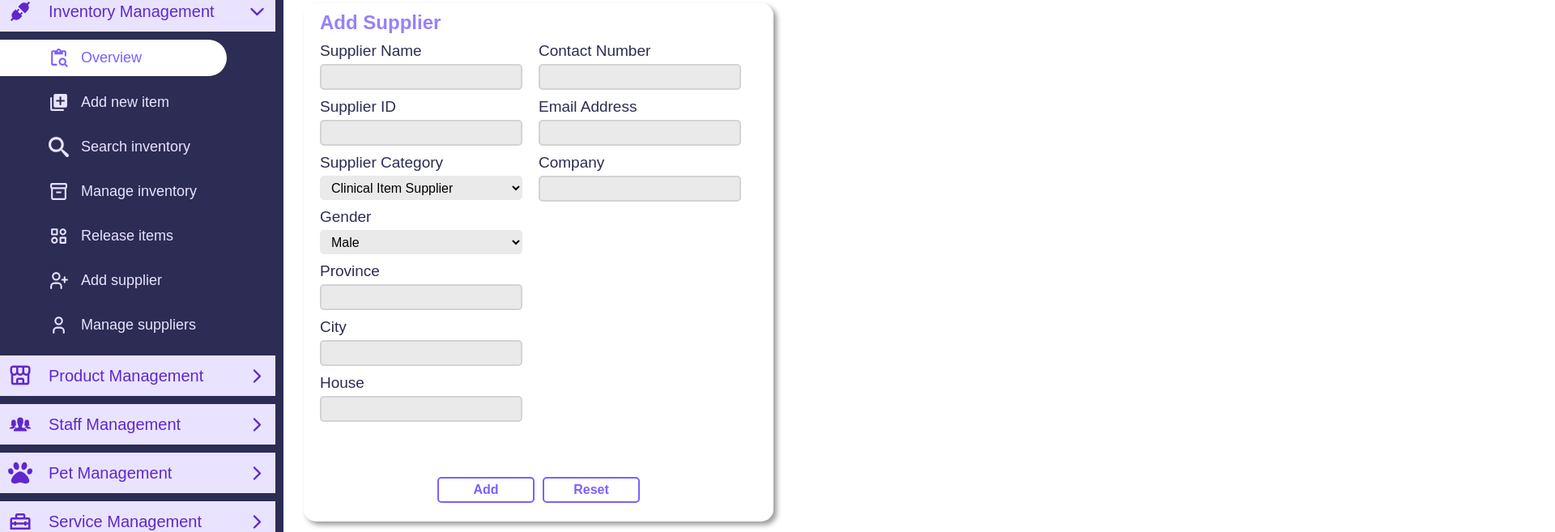
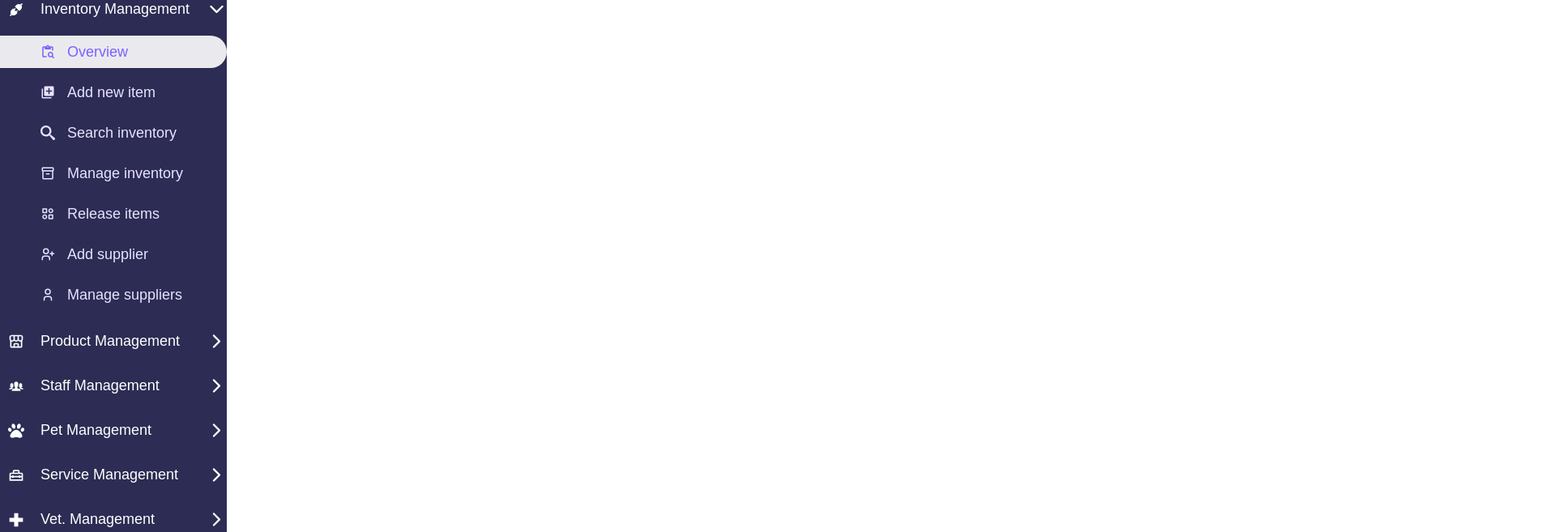
Before and after one commit to IT21189630/Dashboard, a React (Create React App) app: page /component-6 in a window 1280 px wide. Shown: the part 101-758 px from the top of the page at 81% size, 1920 px wide, since content can reach past the window. Built offline with nearby package versions, Linux system fonts and the light colour scheme.

Commit message:
bug fixed and responsive issues

```diff
--- a/package.json
+++ b/package.json
@@ -3,6 +3,7 @@
   "version": "0.1.0",
   "private": true,
   "dependencies": {
+    "@mui/material": "^5.11.16",
     "@mui/x-data-grid": "^6.0.4",
     "@testing-library/jest-dom": "^5.16.5",
     "@testing-library/react": "^13.4.0",
--- a/src/App.css
+++ b/src/App.css
@@ -6,9 +6,8 @@
 
 .container{
     display: flex;
-    justify-content: center;
+    justify-content: flex-start;
     align-items: center;
-    flex-wrap: wrap;
     height: 100vh;
 }
 
--- a/src/components/dl-components/AddSupplier.js
+++ b/src/components/dl-components/AddSupplier.js
@@ -7,104 +7,7 @@ function AddSupplier() {
   const [suppliers , setSuppliers] = useState(supplier)
 
   return (
-    <div className='main-container-add-supplier'>
-      <form className="add-supplier-form-container">
-        <div className="form-heading-add-supplier">
-          Add Supplier
-        </div>
-        {/* this is the first column */}
-        <div className="form-column-add-supplier">
-          {/* supplier Name */}
-            <div className="input-set">
-              <label className="label-style">Supplier Name</label>
-              <input type="text" className="input-field-style" />
-            </div>
-            {/* supplier ID */}
-            <div className="input-set">
-              <label className="label-style">Supplier ID</label>
-              <input type="text" className="input-field-style" />
-            </div>
-            {/* item category */}
-            <div className="input-set">
-              <label className="label-style">Supplier Category</label>
-              <select className="dropdown-style">
-                  <option value="Clinical Item">Clinical Item Supplier</option>
-                  <option value="Pet Essential">Pet Item Supplier</option>
-              </select>
-            </div>
-            {/* item category */}
-            <div className="input-set">
-              <label className="label-style">Gender</label>
-              <select className="dropdown-style">
-                  <option value="Male">Male</option>
-                  <option value="Female">Female</option>
-              </select>
-            </div>
-            {/* address*/}
-            <div className="input-set">
-              <label className="label-style">Province</label>
-              <input type="text" className="input-field-style" />
-            </div>
-
-            <div className="input-set">
-              <label className="label-style">City</label>
-              <input type="text" className="input-field-style" />
-            </div>
-
-            <div className="input-set">
-              <label className="label-style">House</label>
-              <input type="text" className="input-field-style" />
-            </div>
-        </div>
-        {/* this is the second column */}
-        <div className="form-column-add-supplier">
-            {/* contact number */}
-            <div className="input-set">
-              <label className="label-style">Contact Number</label>
-              <input type="text" className="input-field-style" />
-            </div>
-            {/* email address */}
-            <div className="input-set">
-              <label className="label-style">Email Address</label>
-              <input type="text" className="input-field-style" />
-            </div>
-            {/* organization */}
-            <div className="input-set">
-              <label className="label-style">Company</label>
-              <input type="text" className="input-field-style" />
-            </div>
-        </div>
-        <div className="add-supplier-btn-container">
-              <button className="add" type='submit'>Add</button>
-              <button className="reset" type='reset'>Reset</button>
-        </div>
-      </form>
-
-      {/* <div className="container">
-      <div className="recently-added-suppliers">Recently added suppliers</div>
-      <div className="supplier-details-data-reader">
-          {
-            suppliers.map((person)=> {
-              const {id , supplierName , supplierID , category , gender , province , city , house , phone , email , organization , regDate} = person
-              return (
-                <div className="singleSupplierDetails" key={id}>
-                    <div><span>Name:</span>{supplierName}</div>
-                    <div><span>ID:</span>{supplierID}</div>
-                    <div><span>Category:</span>{category}</div>
-                    <div><span>Gender:</span>{gender}</div>
-                    <div><span>Address:</span>{house},{city},{province}</div>
-                    <div><span>Phone:</span>{phone}</div>
-                    <div><span>Name:</span>{email}</div>
-                    <div><span>Name:</span>{organization}</div>
-                    <div><span>Name:</span>{regDate}</div>
-                </div>
-              )
-            })
-          }
-      </div>
-      </div> */}
-
-    </div>
+    <div></div>
   )
 }
 
--- a/src/components/dl-components/OverviewComponent.js
+++ b/src/components/dl-components/OverviewComponent.js
@@ -41,6 +41,10 @@ function OverviewComponent() {
             </div>
         </div>
 
+        <div className="chart-container">
+
+        </div>
+
         {/* Runnnig on short displayer */}
         <div className="row-heading">Limited Availability Items</div>
         <div className="second-row-container">
--- a/src/pages/productList/ProductList.js
+++ b/src/pages/productList/ProductList.js
@@ -3,6 +3,7 @@ import { DataGrid } from "@mui/x-data-grid";
 import { productRows } from "../../dummyData";
 import { Link } from "react-router-dom";
 import { useState } from "react";
+import {Box} from '@mui/material'
 
 export default function ProductList() {
   const [data, setData] = useState(productRows);
@@ -69,6 +70,7 @@ export default function ProductList() {
 
   return (
     <div className="userList">
+      <Box height="90vh">
       <DataGrid
         className="customDataGrid"
         rows={data}
@@ -77,6 +79,7 @@ export default function ProductList() {
         checkboxSelection
         getRowClassName={() => "grid-cell"}
       />
+      </Box>
     </div>
   );
 }
--- a/src/sass/add-item.scss
+++ b/src/sass/add-item.scss
@@ -12,7 +12,7 @@ $fontfam-1: 'Poppins', sans-serif;
     display: grid;
     grid-template-columns: 580px 130px;
     position: relative;
-    width: auto;
+    width: 70vh;
     height: 710px;
     margin: 5px;
 }
--- a/src/sass/add-supplier.scss
+++ b/src/sass/add-supplier.scss
@@ -14,207 +14,3 @@ $secondary-color-purple4: #E9E3FF;
 
 // fonts
 $fontfam-1: 'Poppins', sans-serif;
-
-.main-container-add-supplier {
-    display: grid;
-    grid-template-columns: 580px 130px;
-    position: relative;
-    width: auto;
-    height: 710px;
-    margin: 5px;
-}
-
-.form-heading-add-supplier {
-    width: 100%;
-    font-size: 24px;
-    color: $secondary-color-purple3;
-    font-weight: 600;
-}
-
-.form-column-add-supplier {
-    height: 550px;
-}
-
-.add-supplier-form-container {
-    width: 580px;
-    height: 640px;
-    flex-wrap: wrap;
-    padding: 10px 20px;
-    margin: 20px;
-    display: flex;
-    justify-content: center;
-    align-items: flex-start;
-    background-color: white;
-    border-radius: 15px;
-    box-shadow: 4px 4px 6px rgba($color: #000000, $alpha: .4);
-}
-
-.input-set {
-    margin: 10px 20px 0 0;
-    display: flex;
-    flex-direction: column;
-    justify-content: center;
-    align-items: flex-start;
-    font-size: 17px;
-}
-
-.input-field-style {
-    width: 250px;
-    border: transparent;
-    background-color: #eaeaea;
-    padding: 5px 0px 5px 10px;
-    border-radius: 5px;
-    color: #2C2C54;
-    font-size: 16px;
-    border: 2px solid lightgray;
-}
-
-.input-field-style:focus {
-    outline: 2px solid $secondary-color-purple3;
-    border: 2px solid transparent;
-}
-
-.label-style {
-    font-size: 19px;
-    color: #2C2C54;
-    margin-bottom: 5px;
-}
-
-.dropdown-style {
-    width: 250px;
-    height: 30px;
-    border: transparent;
-    background-color: #eaeaea;
-    padding-left: 10px;
-    border-radius: 5px;
-    font-size: 16px;
-}
-
-.dropdown-style:focus {
-    outline: 2px solid $secondary-color-purple3;
-}
-
-.textarea-style {
-    width: 250px;
-    height: 80px;
-    border: transparent;
-    background-color: #eaeaea;
-    padding: 5px 10px 5px 10px;
-    border-radius: 5px;
-    color: #2C2C54;
-    font-size: 16px;
-    font-family: $fontfam-1;
-    resize: none;
-    overflow-y: scroll;
-    overflow-x: none;
-}
-
-.textarea-style::-webkit-scrollbar {
-    width: 0.2em;
-}
-
-.textarea-style::-webkit-scrollbar-track {
-    background-color: #f1f1f1;
-}
-
-.textarea-style::-webkit-scrollbar-thumb {
-    background-color: $secondary-color-purple3;
-    border-radius: 0.2em;
-}
-
-.textarea-style:focus {
-    outline: 2px solid $secondary-color-purple3;
-}
-
-.input-file-style {
-    width: 250px;
-    border: transparent;
-    background-color: #eaeaea;
-    padding: 5px 0px 5px 10px;
-    border-radius: 5px;
-    color: #2C2C54;
-    font-size: 16px;
-}
-
-.add-supplier-btn-container {
-    display: flex;
-    justify-content: space-evenly;
-    align-items: center;
-    width: 50%;
-    transform: translateY(-20px);
-    margin-bottom: 10px;
-    height: 70px;
-}
-
-.add,
-.reset {
-    width: 120px;
-    padding: 5px 20px;
-    margin: 0px 0px 5px 0px;
-    background-color: transparent;
-    font-size: 16px;
-    border-radius: 5px;
-    font-weight: bolder;
-    border: 2px solid $secondary-color-purple1;
-    color: $secondary-color-purple1;
-    transition: .2s;
-}
-
-.add:hover,
-.reset:hover {
-    background-color: $secondary-color-purple1;
-    color: white;
-    cursor: pointer;
-}
-
-// recent add items reader goes here
-.supplier-details-data-reader {
-    display: flex;
-    flex-direction: column;
-    margin: 0px 0px 0px 30px;
-    width: 480px;
-    height: 600px;
-    overflow-y: scroll;
-    overflow-x: hidden;
-}
-
-.recently-added-suppliers {
-    margin-top: 20px;
-    text-align: center;
-    width: 500px;
-    font-size: 20px;
-    color: $secondary-color-purple2;
-}
-
-.container {
-    width: 100%;
-    display: flex;
-    flex-direction: column;
-}
-
-.supplier-details-data-reader::-webkit-scrollbar{
-    width: 0.4em;
-}
-
-.supplier-details-data-reader::-webkit-scrollbar-track{
-    background-color: #f1f1f1;
-    border-radius: 0.4em;
-
-}
-
-.supplier-details-data-reader::-webkit-scrollbar-thumb{
-    background-color: $secondary-color-purple3;
-    border-radius: 0.4em;
-}
-
-
-.singleSupplierDetails{
-    background-color: white;
-    box-shadow: 4px 4px 7px rgba($color: #000000, $alpha: .4);
-    display: flex;
-    border-radius: 12px;
-    flex-direction: column;
-    justify-content: center;
-    padding: 10px;
-    margin: 5px;
-}
--- a/src/sass/dl-actionbar.scss
+++ b/src/sass/dl-actionbar.scss
@@ -11,21 +11,17 @@ $secondary-color-purple4: #E9E3FF;
 }
 
 // media queries for adjust the action section
-@media only screen and (max-width: 1200px) {
+@media only screen and (min-width: 1200px) {
     .actionbar-container {
-        width: 800px;
+        width: 1640px;
     }
 }
 
-@media only screen and (min-width: 1200px) {
-    .actionbar-container {
-        width: 1570px;
+@media only screen and (min-width: 1030px) and (max-width: 1366px) {
+    .actionbar-container{
+        width: 1070px;
     }
 }
-
-
-
-
 
 .main-ribbon {
     display: flex;
--- a/src/sass/dl-sidebar.scss
+++ b/src/sass/dl-sidebar.scss
@@ -10,7 +10,7 @@ $secondary-color-purple4: #E9E3FF;
     flex-direction: column;
     justify-content: flex-start;
     align-items: center;
-    width: 350px;
+    width: 300px;
     height: 100%;
     padding-top: 5px;
     background-color: $primary-color-navyBlue;
@@ -37,13 +37,12 @@ $secondary-color-purple4: #E9E3FF;
 // side bar items
 
 .functionPrompt{
-    width: 340px;
+    width: 300px;
     display: flex;
     justify-content: flex-start;
     align-items: center;
     padding: 10px;
     margin: 5px 0;
-    background-color: $secondary-color-purple4;
 }
 
 
@@ -51,20 +50,20 @@ $secondary-color-purple4: #E9E3FF;
     display: flex;
     justify-content: center;
     align-items: center;
-    font-size: 30px;
+    font-size: 20px;
     margin-right: 10px;
-    color: $secondary-color-purple2;
+    color: white;
 }
 
 .mainFuncItemName {
     display: flex;
     justify-content: flex-start;
     align-items: center;
-    font-size: 20px;
+    font-size: 18px;
     margin-left: 10px;
     margin-right: 15px;
     width: 250px;
-    color: $secondary-color-purple2;
+    color: white;
 }
 
 
@@ -73,8 +72,8 @@ $secondary-color-purple4: #E9E3FF;
     justify-content: center;
     align-items: center;
     font-size: 25px;
-    margin-left: 25px;
-    color: $secondary-color-purple2;
+    margin-right: 10px;
+    color: white;
 }
 
 
@@ -120,9 +119,9 @@ $secondary-color-purple4: #E9E3FF;
     justify-content: flex-start;
     align-items: center;
     width: 280px;
-    padding: 0 0 0 60px;
+    padding: 0 0 0 50px;
     font-size: 16px;
-    height: 45px;
+    height: 40px;
     margin: 10px 0;
     border-top-right-radius: 25px;
     border-bottom-right-radius: 25px;
@@ -140,7 +139,7 @@ $secondary-color-purple4: #E9E3FF;
 }
 
 .active-nested-item {
-    background-color: white;
+    background-color: rgba($color:#ffffff, $alpha: .9);
     border-top-right-radius: 25px;
     border-bottom-right-radius: 25px;
     color: $secondary-color-purple1;
@@ -150,7 +149,7 @@ $secondary-color-purple4: #E9E3FF;
     display: flex;
     justify-content: center;
     align-items: center;
-    font-size: 25px;
+    font-size: 18px;
     margin-right: 15px;
 }
 
```
Also changed, not shown: src/sass/manage-inventory.scss (+12 -0 lines), src/sass/overview-container.scss (+43 -2 lines), 1 other file (tests, documents, lock files or other folders).
